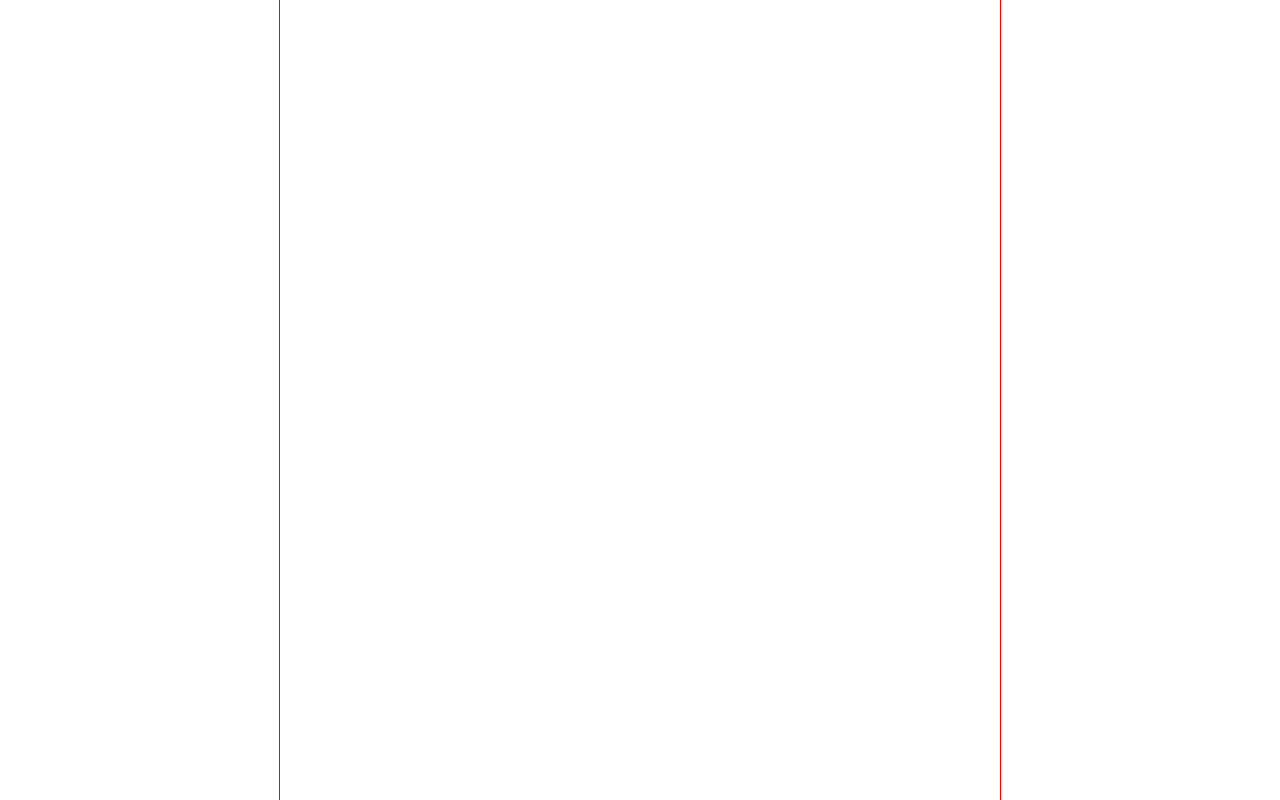
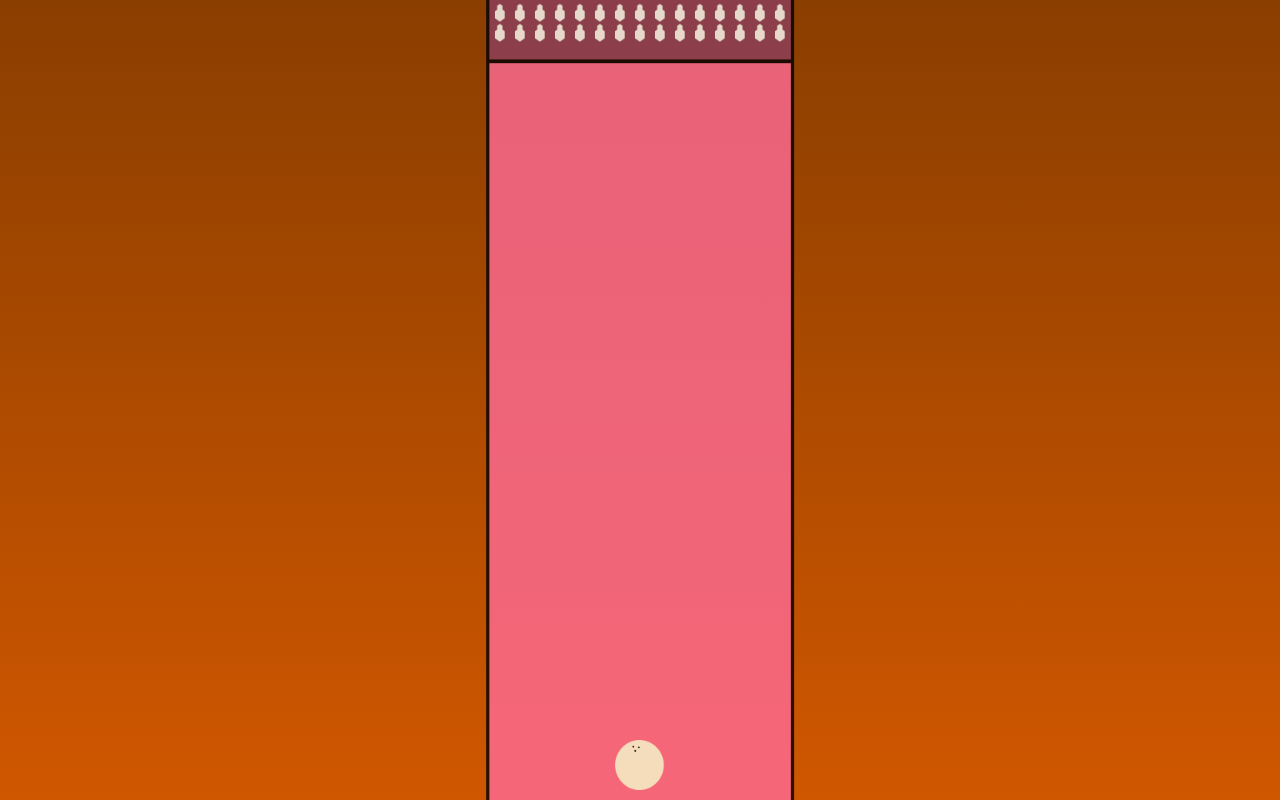
Before and after one commit to harryBhaiKaFan/ballPin, a plain HTML site: page index.html in a window 1280 px wide. Drawn offline with Linux system fonts and the light colour scheme.

Commit message:
Init Done.

```diff
--- a/css/App.css
+++ b/css/App.css
@@ -13,11 +13,14 @@ html,body
     display: flex;
     align-items: center;
     justify-content: center;
+    background: linear-gradient(rgb(138, 62, 0),rgb(208, 87, 0));
 }
 
 #screen
 {
+    opacity: 0.8;
     height:min(1280px,100%);
-    width:min(720px,100%);
-    outline: 1px solid red;
+    touch-action: none;
+    width:310px;
+    background: transparent;
 }
--- a/js/App.js
+++ b/js/App.js
@@ -1,5 +1,4 @@
 import { Game } from "./Game.js";
-
 
 const screen = document.querySelector("#screen");
 
--- /dev/null
+++ b/js/Ball.js
@@ -0,0 +1,152 @@
+
+import { Draw } from "./Draw.js";
+import { Board } from "./Board.js";
+import { Sound } from "./Sound.js";
+
+const BALL_IMG_PATH = "./img/ball.png"
+const BALL_STATES = 3;
+
+let SCREEN = null;
+
+
+export const Ball = {
+    img: null,
+    state: 0,
+    ballWidth: 50,
+    ballHeight: 50,
+    ballPos: null,
+    hx: 0,
+    hy: 0,
+    frxnX: 0,
+    frxnY: 0,
+    move: false,
+    imgEx: 0,
+    getState: function (id) {
+        if (id == 0) {
+            return Draw.Vector2d(Draw.Vector2d(0, 0),Draw.Vector2d(263, 256));
+        }
+
+        if (id == 1) {
+            return Draw.Vector2d(Draw.Vector2d(263*1, 0),Draw.Vector2d(263, 256));
+        }
+
+        if (id == 2) {
+            return Draw.Vector2d(Draw.Vector2d(263*2, 0),Draw.Vector2d(263, 256));
+        }
+    },
+    init: function (screen) {
+        this.ballPos = Draw.Vector2d(screen.width / 2 - this.ballWidth / 2, screen.height - this.ballHeight - 10);
+
+        this.img = new Draw.ImageRenderer({
+            srcPath: BALL_IMG_PATH,
+            dstPosition: this.ballPos,
+            dstDimension: Draw.Vector2d(this.ballWidth, this.ballHeight)
+        });
+
+        this.img.src = this.getState(this.state);
+
+        SCREEN = screen;
+        this.enableEvents();
+
+    },
+    enableEvents: function () {
+        let sx = 0;
+        let sy = 0;
+
+        let ex = 0;
+        let ey = 0;
+
+        SCREEN.onpointerdown = (e) => {
+            sx = Math.floor(e.x);
+            sy = Math.floor(e.y);
+        }
+
+        SCREEN.onpointerup = (e) => {
+            ex = Math.floor(e.x)
+            ey = Math.floor(e.y)
+
+            this.hit(ex - sx, ey - sy);
+        }
+
+        this.move = false;
+    },
+    disableEvents: function () {
+        SCREEN.onpointerdown = null;
+        SCREEN.onpointerup = null;
+
+        this.move = true;
+    },
+
+    hit: function (x, y) {
+        Sound.play();
+        this.hx = x / 15;
+        this.hy = y / 15;
+        this.frxnX = 0.25;
+        this.frxnY = 0.25;
+        this.frxnX *= Math.sign(x);
+        this.frxnY *= Math.sign(y);
+        this.disableEvents();
+    },
+    animate: function (minusDelay) {
+        setTimeout(() => {
+            this.img.src = this.getState(this.state);
+
+            this.state = (this.state+1)%3;
+
+        }, minusDelay);
+    },
+    collides: function(){
+        Board.tentules.forEach((tentule,i) => {
+            if (tentule == null) return;
+
+            if (tentule.b > this.ballPos.b -25 && tentule.a >= this.ballPos.a - 25 && tentule.a <= this.ballPos.a + 50)
+            {
+                Board.downTentule(i);
+            }
+        });
+    },
+    render: function (ctx) {
+        if (this.move) {
+            if (this.hx === 0 || Math.sign(this.hx) !== Math.sign(this.hx - this.frxnX)) {
+                this.hx = 0;
+            } else {
+                this.hx -= this.frxnX;
+            }
+
+            if (this.hy === 0 || Math.sign(this.hy) !== Math.sign(this.hy - this.frxnY)) {
+                this.hy = 0;
+            } else {
+                this.hy -= this.frxnY;
+            }
+            this.collides();
+            this.animate(Math.abs(this.hx + this.hy));
+            if (!this.hx && !this.hy)
+            {
+                setTimeout(()=>{
+                    this.ballPos.a = (SCREEN.width / 2) - (this.ballWidth / 2);
+                    this.ballPos.b = (SCREEN.height - this.ballHeight - 10);
+                },300);
+                Sound.pause();
+                this.enableEvents();
+            }
+        }
+
+        // console.log(this.hx, this.hy);
+
+        if (this.hx !== 0 && (this.ballPos.a + this.hx < Board.boundary.start.a || this.ballPos.a + 50 + this.hx > Board.boundary.end.a))
+        {
+            this.hx *= 0;
+        }
+
+        if (this.hy != 0 && (this.ballPos.b + this.hy < Board.boundary.start.b || this.ballPos.b + 50 + this.hy > Board.boundary.end.b))
+        {
+            this.hy *= 0;
+        }
+
+
+        this.ballPos.a += this.hx;
+        this.ballPos.b += this.hy;
+
+        this.img.render(ctx);
+    }
+}
--- a/js/Board.js
+++ b/js/Board.js
@@ -0,0 +1,67 @@
+import { Draw } from "./Draw.js";
+
+const BOARD_IMG_PATH = "./img/map.png";
+const TENTULE_IMG_PATH = "./img/tentule.png";
+
+export const Board = {
+    groundImg: null,
+    tentuleImg: null,
+    boundary: {start:null,end:null},
+    tentules:[],
+    tentuleWidth: 20,
+    tentuleHeight: 20,
+    init: function(screen){
+        this.groundImg = new Draw.ImageRenderer({
+            srcPath:BOARD_IMG_PATH,
+            srcPosition: Draw.Vector2d(275,0),
+            srcDimension: Draw.Vector2d(768,768),
+            dstPosition: Draw.Vector2d(0,0),
+            dstDimension: Draw.Vector2d(830,screen.height +150)
+        });
+
+        this.tentuleImg = new Draw.ImageRenderer({
+            srcPath: TENTULE_IMG_PATH,
+            srcPosition: Draw.Vector2d(0,0),
+            srcDimension: Draw.Vector2d(768,768),
+            dstPosition: null,
+            dstDimension: null
+        });
+
+        this.boundary.start = Draw.Vector2d(0,0);
+        this.boundary.end = Draw.Vector2d(Number(screen.width),Number(screen.height));
+
+        this.generate(screen);
+
+    },
+    downTentule: function(i){
+        this.tentules[i] = null;
+    },
+    generate: function(screen){
+        let width = this.tentuleWidth;
+        let height = this.tentuleHeight; // A magic number just chosen since works...
+
+        let cols = Math.floor(Number(screen.width) / width);
+        let rows = Math.floor(Number(50) / height);
+
+        for (let i = 0; i < rows; i++)
+        {
+            for (let j = 0; j < cols; j++)
+            {
+                this.tentules[i*cols + j] = Draw.Vector2d(width*j + 5,height*i + 2);
+            }
+        }
+
+
+    },
+    render: function(ctx){
+        this.groundImg.render(ctx);
+
+        for(let i = 0; i < this.tentules.length; i++)
+        {
+            if (this.tentules[i] == null) continue;
+
+            this.tentuleImg.dst = Draw.Vector2d(this.tentules[i],Draw.Vector2d(this.tentuleWidth,this.tentuleHeight));
+            this.tentuleImg.render(ctx);
+        }
+    }
+};
--- a/js/Draw.js
+++ b/js/Draw.js
@@ -0,0 +1,22 @@
+
+function Vector2d(a,b)
+{
+    return {a,b};
+}
+
+function ImageRenderer({srcPath,srcPosition,srcDimension,dstPosition,dstDimension})
+{
+    this.elem = new Image();
+    this.elem.src = srcPath;
+
+    this.src = Vector2d(srcPosition,srcDimension);
+    this.dst = Vector2d(dstPosition,dstDimension);
+}
+ImageRenderer.prototype.render = function(ctx){
+    ctx.drawImage(this.elem,this.src.a.a,this.src.a.b,this.src.b.a,this.src.b.b,this.dst.a.a,this.dst.a.b,this.dst.b.a,this.dst.b.b);
+}
+
+export const Draw = {
+    ImageRenderer,
+    Vector2d
+}
--- a/js/Game.js
+++ b/js/Game.js
@@ -1,22 +1,35 @@
 
 import { Sound } from "./Sound.js";
-
+import { Board } from "./Board.js";
+import { Ball } from "./Ball.js";
 
 export const Game = {
     SCREEN:null,
     CTX:null,
+    lastTm:null,
+    DELAY: 17,
     init: function({screen,sound}){
         this.SCREEN = screen;
+        this.SCREEN.height = parseInt(getComputedStyle(this.SCREEN).height);
+        this.SCREEN.width = parseInt(getComputedStyle(this.SCREEN).width);
         this.CTX = screen.getContext("2d");
 
-        console.log(this.CTX);
-        if (sound) {
-            Sound.init();
-        }
+        if (sound)  Sound.init();
 
+        Board.init(screen);
+        Ball.init(screen);
+
+        this.render(null);
     },
 
-    render: function(){
+    render: function(currTm){
+        requestAnimationFrame(this.render.bind(this));
+        if (currTm - this.lastTm < this.DELAY) return;
+        this.CTX.clearRect(0,0,this.SCREEN.width,this.SCREEN.height)
 
+        Board.render(this.CTX);
+        Ball.render(this.CTX);
+
+        this.lastTm = currTm;
     }
 };
--- a/js/Sound.js
+++ b/js/Sound.js
@@ -1,7 +1,18 @@
 
 
 export const Sound = {
+    elem: null,
     init : function() {
-
+        this.elem = new Audio();
+        this.elem.src = "../sound/bowling_sound.mp3";
+    },
+    play(){
+        if (!this.elem.paused) return;
+        this.elem.currentTime = 0;
+        this.elem.play();
+    },
+    pause(){
+        if (this.elem.paused) return;
+        this.elem.pause();
     }
 }
```
Also changed, not shown: img/ball.png (added), img/map.png (added), img/tentule.png (added), js/Pattern.js (deleted), 1 other file.
